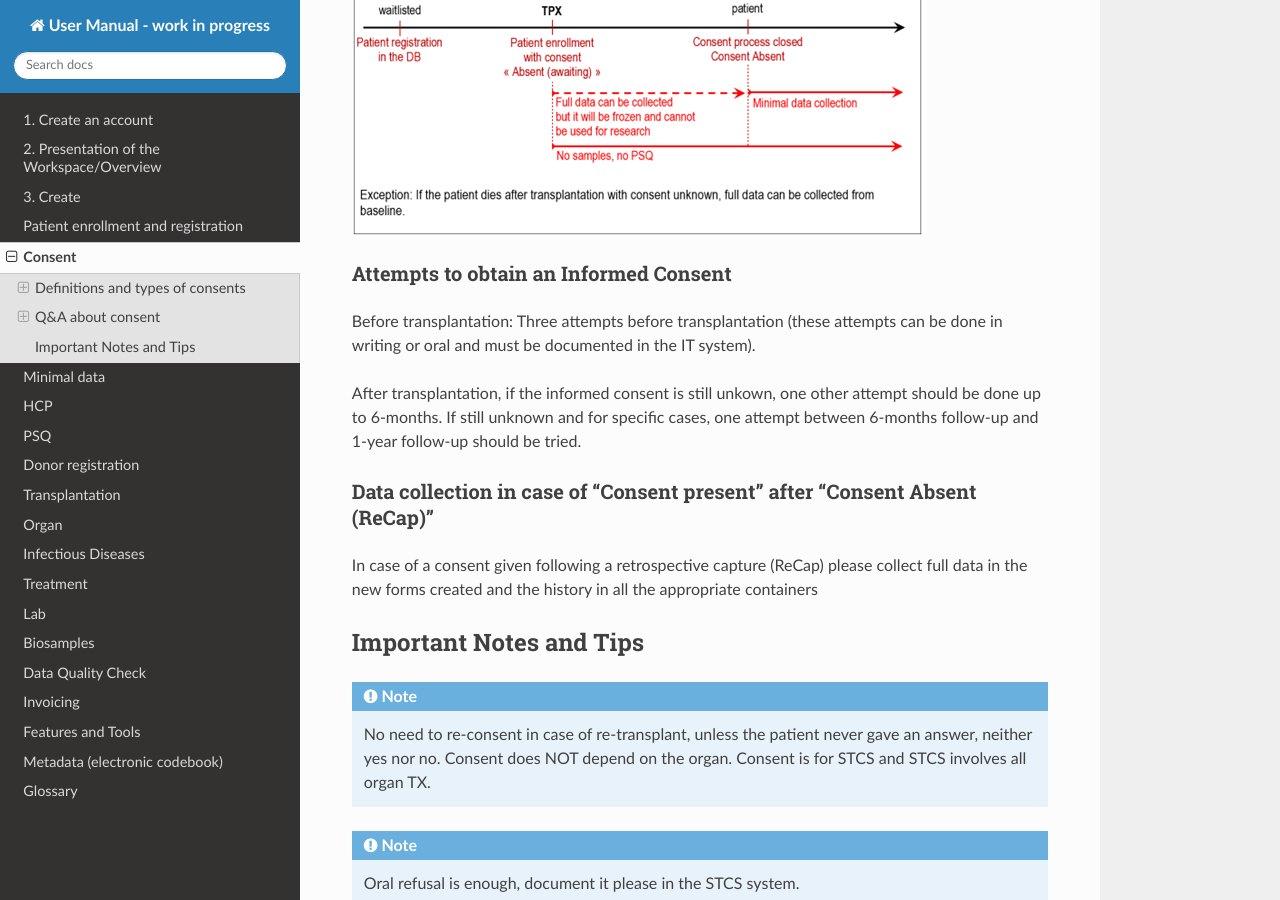
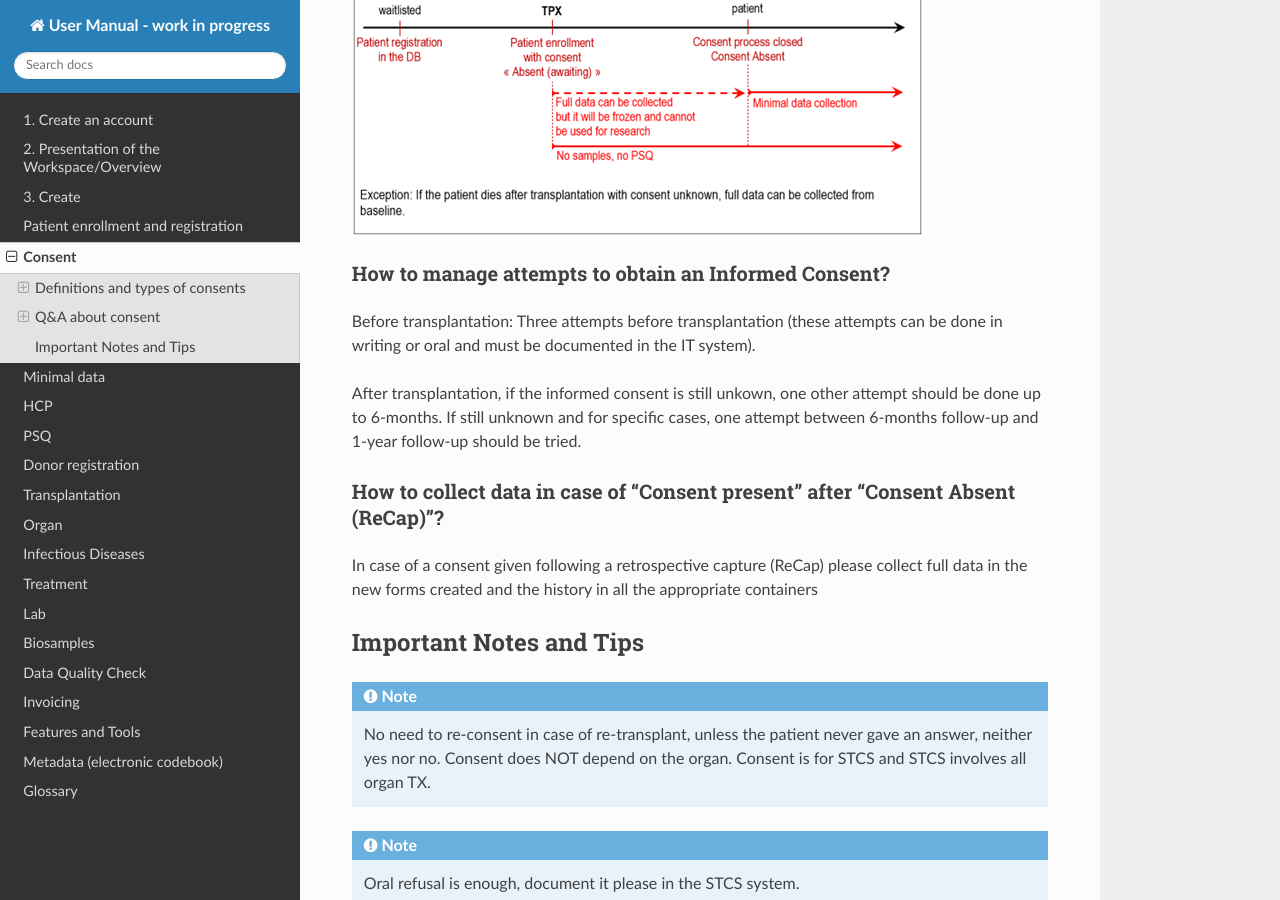
Before and after one commit to swiss-transplant-cohort-study/3LC-user-manual, a Sphinx documentation site: the page built from docs/source/consent.rst, in a window 1280 px wide and 900 px high, scrolled down 2658 px. Built offline with Sphinx 7.4.7 and the Read the Docs theme 3.1.0, drawn with Linux system fonts in a browser that asks for light colours.

Commit message:
Update consent.rst

```diff
--- a/docs/source/consent.rst
+++ b/docs/source/consent.rst
@@ -39,15 +39,16 @@ If no consent is retrieved after transplantation, data collected will be kept in
 
 .. image:: consent_absent_tx2.png
 
-Attempts to obtain an Informed Consent
+How to manage attempts to obtain an Informed Consent?
 ================================================================
+
 Before transplantation: Three attempts before transplantation (these attempts can be done in writing or oral and must be documented in the IT system).
 
 After transplantation, if the informed consent is still unkown, one other attempt should be done up to 6-months. If still unknown and for specific cases, one attempt between 6-months follow-up and 1-year follow-up should be tried.
 
 .. _ReCap:
 
-Data collection in case of "Consent present" after "Consent Absent (ReCap)"
+How to collect data in case of "Consent present" after "Consent Absent (ReCap)"?
 ================================================================================================================================
 
 In case of a consent given following a retrospective capture (ReCap) please collect full data in the new forms created and the history in all the appropriate containers
```
